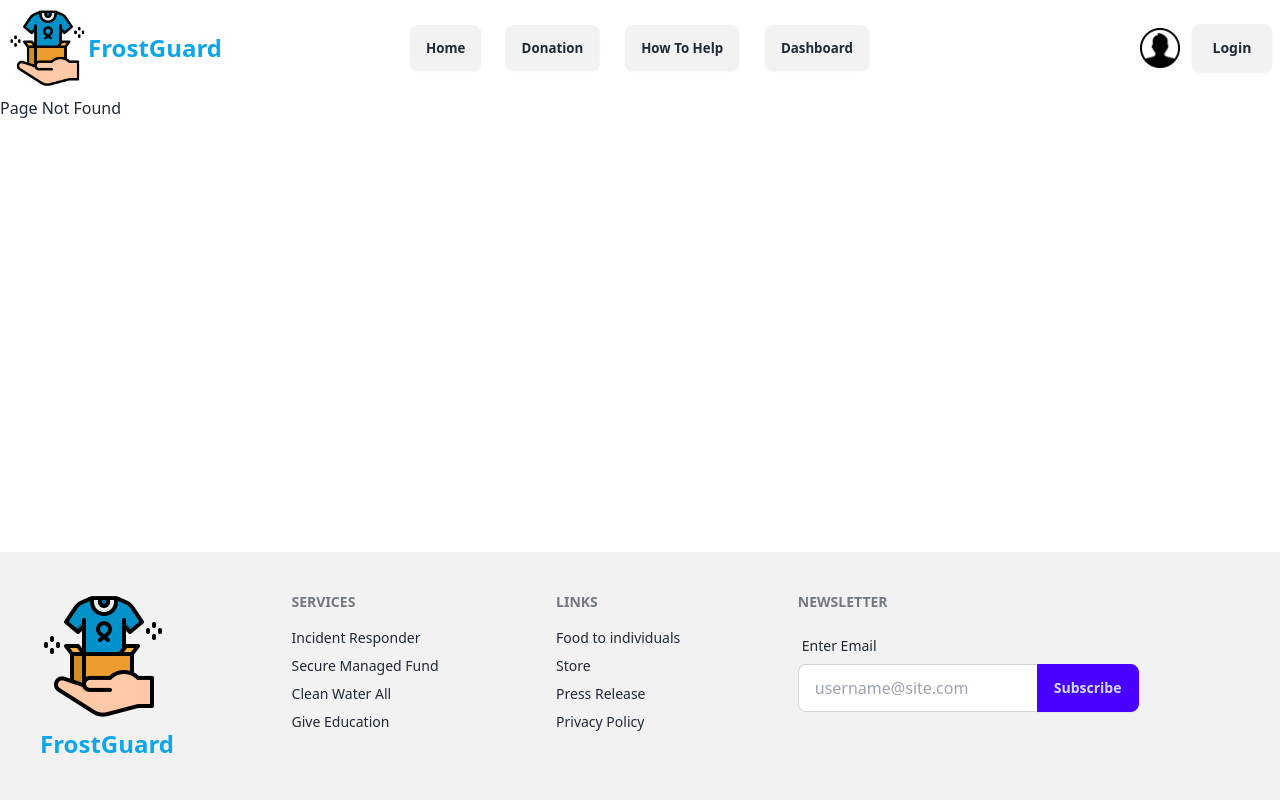
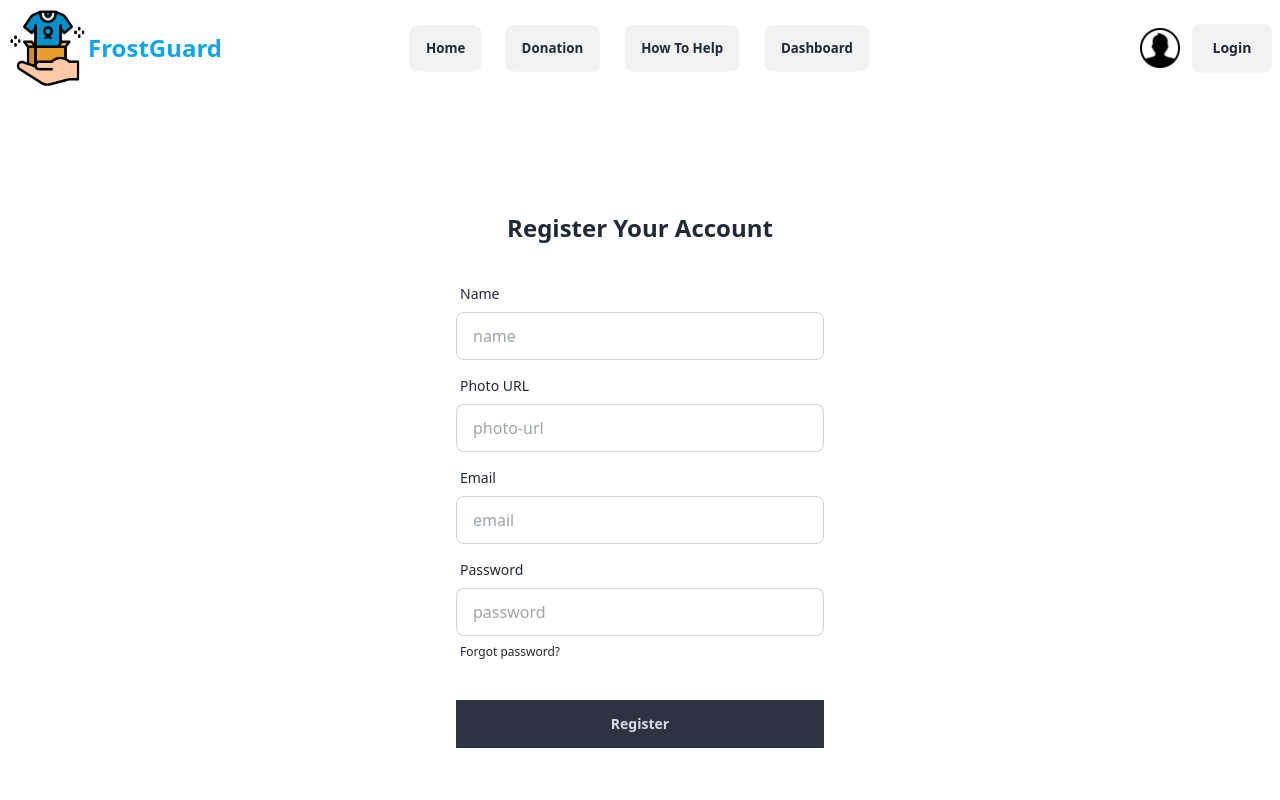
Before and after one commit to Jahid458/ForstGuard-cloth-donation, a React (Vite) app: page /register in a window 1280 px wide. Shown: the top 800 px of the page. Built offline with nearby package versions, Linux system fonts and the light colour scheme; no server answers.

Commit message:
login logout functionality

```diff
--- a/package.json
+++ b/package.json
@@ -10,6 +10,7 @@
     "preview": "vite preview"
   },
   "dependencies": {
+    "firebase": "^11.0.2",
     "react": "^18.3.1",
     "react-dom": "^18.3.1",
     "react-hot-toast": "^2.4.1",
--- /dev/null
+++ b/src/components/AuthProvider.jsx
@@ -0,0 +1,62 @@
+/* eslint-disable react/prop-types */
+import { createUserWithEmailAndPassword, onAuthStateChanged, signInWithEmailAndPassword, signOut } from 'firebase/auth';
+import  { createContext, useEffect, useState } from 'react';
+import auth from './../firebase/firebase.config';
+
+
+export const authContext = createContext();
+
+
+
+
+
+const AuthProvider = ({children}) => {
+  const [user,setUser] = useState(null);
+
+
+  const handleResgister = (email,password) =>{
+    return createUserWithEmailAndPassword(auth,email,password)
+  }
+
+  const handleLogin = (email,password)=>{
+    return  signInWithEmailAndPassword(auth,email,password)
+
+   }
+
+   const handleLogout = () =>{
+    return  signOut(auth)
+   }
+
+
+
+
+
+   useEffect(()=>{
+
+    const unsubscribe = onAuthStateChanged(auth, currentUser =>{
+      setUser(currentUser)
+    })
+    return ()=>{
+      unsubscribe()
+    }
+
+   },[])
+
+
+
+  const authInfo ={
+    handleResgister,
+    handleLogin,
+    handleLogout,
+    user,
+    setUser
+  }
+
+  return (
+    <div>
+     <authContext.Provider value={authInfo}> {children}</authContext.Provider>
+    </div>
+  );
+};
+
+export default AuthProvider;
--- /dev/null
+++ b/src/components/Login.jsx
@@ -0,0 +1,76 @@
+import { useContext } from "react";
+import { Link, useNavigate } from "react-router-dom";
+import { authContext } from "./AuthProvider";
+
+
+const Login = () => {
+  const {handleLogin,setUser} = useContext(authContext);
+  const navigate = useNavigate()
+
+
+  const handleSubmit=(e)=>{
+    e.preventDefault()
+    const email = e.target.email.value
+    const password = e.target.password.value
+    handleLogin(email,password)
+    .then(res=>{
+      setUser(res.user)
+      navigate("/");
+
+    })
+    .catch(err => {
+      console.log(err.message)
+    })
+   }
+  return (
+    <div>
+        <div className="min-h-screen flex justify-center items-center rounded-2xl bg-base-200 p-3 mb-5" >
+      <div className="card bg-base-100 w-full max-w-lg shrink-0 rounded-none p-10 ">
+        <h2 className="text-2xl font-semibold text-center">
+          Login Your Account
+        </h2>
+        <form  onSubmit={handleSubmit} className="card-body">
+          <div className="form-control">
+            <label className="label">
+              <span className="label-text">Email</span>
+            </label>
+            <input
+              name="email"
+              type="email"
+              placeholder="email"
+              className="input input-bordered"
+              required
+            />
+          </div>
+          <div className="form-control">
+            <label className="label">
+              <span className="label-text">Password</span>
+            </label>
+            <input
+              name="password"
+              type="password"
+              placeholder="password"
+              className="input input-bordered"
+              required
+            />
+            {/* {error.login && <label className="label text-sm text-red-600">{error.login}</label>} */}
+          </div>
+          <div className="form-control mt-6">
+            <button className="btn btn-neutral rounded-none">Login</button>
+          </div>
+        </form>
+
+        <p className="text-center font-semibold">
+          Don&lsquo;t have an account ?{" "}
+          <Link className="text-red-500" to="/register">
+            {" "}
+            Register
+          </Link>
+        </p>
+      </div>
+    </div>
+    </div>
+  );
+};
+
+export default Login;
--- a/src/components/Navbar.jsx
+++ b/src/components/Navbar.jsx
@@ -1,8 +1,19 @@
-import { NavLink } from "react-router-dom";
+import { Link, NavLink, useNavigate } from "react-router-dom";
 import logo from "../assets/clothes-donation.png";
 import usericon from "../assets/user.png";
+import { useContext } from "react";
+import { authContext } from "./AuthProvider";
 
 const Navbar = () => {
+  const {user,handleLogout} = useContext(authContext);
+  const navigate = useNavigate()
+
+  const logoutFunc =  () =>{
+    handleLogout()
+    navigate("/login")
+
+  }
+
   return (
     <div className="navbar bg-base-100 container mx-auto">
       <div className="navbar-start">
@@ -64,7 +75,12 @@ const Navbar = () => {
       </div>
       <div className="navbar-end gap-3">
         <img src={usericon} alt="" className="w-8 lg:w-10"/>
-        <a className="btn lg:w-20 w-12">Login</a>
+        {
+          user ? <button onClick={logoutFunc} className="btn lg:w-20 w-12">LogOut</button>:<Link to="/login">
+          <a className="btn lg:w-20 w-12">Login</a>
+
+      </Link>
+        }
       </div>
     </div>
   );
--- /dev/null
+++ b/src/components/Register.jsx
@@ -0,0 +1,111 @@
+import { useContext } from "react";
+import { authContext } from "./AuthProvider";
+
+
+
+
+
+const Register = () => {
+
+
+  const {handleResgister,setUser} = useContext(authContext);
+
+
+
+
+  const handleSubmit = (e) =>{
+      e.preventDefault();
+      const name = e.target.name.value;
+      const image = e.target.photo.value;
+      const email = e.target.email.value;
+      const password = e.target.password.value;
+
+      console.log(name,email,image,password)
+      handleResgister(email,password)
+      .then(res => {
+        setUser(res.user)
+      })
+  }
+
+  return (
+    <div>
+    <div className="min-h-screen flex justify-center items-center">
+      <div className="card bg-base-100 w-full max-w-lg shrink-0 rounded-none p-10">
+        <h2 className="text-2xl font-semibold text-center">
+          Register Your Account
+        </h2>
+        <form onSubmit={handleSubmit}  className="card-body">
+          <div className="form-control">
+            <label className="label">
+              <span className="label-text">Name</span>
+            </label>
+            <input
+              type="text"
+              name="name"
+              placeholder="name"
+              className="input input-bordered"
+              required
+            />
+          </div>
+          {/* {
+            error.name && (
+              <label className="label text-xs text-red-600">
+                {error.name}
+              </label>
+            )
+          } */}
+
+          <div className="form-control">
+            <label className="label">
+              <span className="label-text">Photo URL</span>
+            </label>
+            <input
+              type="text"
+              name="photo"
+              placeholder="photo-url"
+              className="input input-bordered"
+              required
+            />
+          </div>
+          {/* email */}
+          <div className="form-control">
+            <label className="label">
+              <span className="label-text">Email</span>
+            </label>
+            <input
+              type="email"
+              name="email"
+              placeholder="email"
+              className="input input-bordered"
+              required
+            />
+          </div>
+
+          <div className="form-control">
+            <label className="label">
+              <span className="label-text">Password</span>
+            </label>
+            <input
+              type="password"
+              name="password"
+              placeholder="password"
+              className="input input-bordered"
+              required
+            />
+            <label className="label">
+              <a href="#" className="label-text-alt link link-hover">
+                Forgot password?
+              </a>
+            </label>
+          </div>
+          <div className="form-control mt-6">
+            <button className="btn btn-neutral rounded-none">Register</button>
+          </div>
+        </form>
+    </div>
+    </div>
+    </div>
+  );
+};
+
+export default Register;
--- /dev/null
+++ b/src/firebase/firebase.config.js
@@ -0,0 +1,19 @@
+// Import the functions you need from the SDKs you need
+import { initializeApp } from "firebase/app";
+import {getAuth} from "firebase/auth";
+
+
+// Your web app's Firebase configuration
+const firebaseConfig = {
+  apiKey: "AIzaSyD3EK4FD6Qj3kMlEYPOv6Ai183JvPz2OGM",
+  authDomain: "cloth-donation-app.firebaseapp.com",
+  projectId: "cloth-donation-app",
+  storageBucket: "cloth-donation-app.firebasestorage.app",
+  messagingSenderId: "1074810118388",
+  appId: "1:1074810118388:web:a511887bd6bc62b4ce3ea1"
+};
+
+// Initialize Firebase
+const app = initializeApp(firebaseConfig);
+const auth = getAuth(app);
+export default auth;
--- a/src/pages/DonationDetails.jsx
+++ b/src/pages/DonationDetails.jsx
@@ -33,7 +33,7 @@ const DonationDetails = () => {
     e.preventDefault();
     toast.success("Thank you! We will reach your destination soon");
 
-      // clear the From data
+
     setFormData({
       quantity: "",
       itemType: "Blanket",
```
Also changed, not shown: src/main.jsx (+7 -1 lines), src/routes/router.jsx (+11 -3 lines), 1 other file (tests, documents, lock files or other folders).
